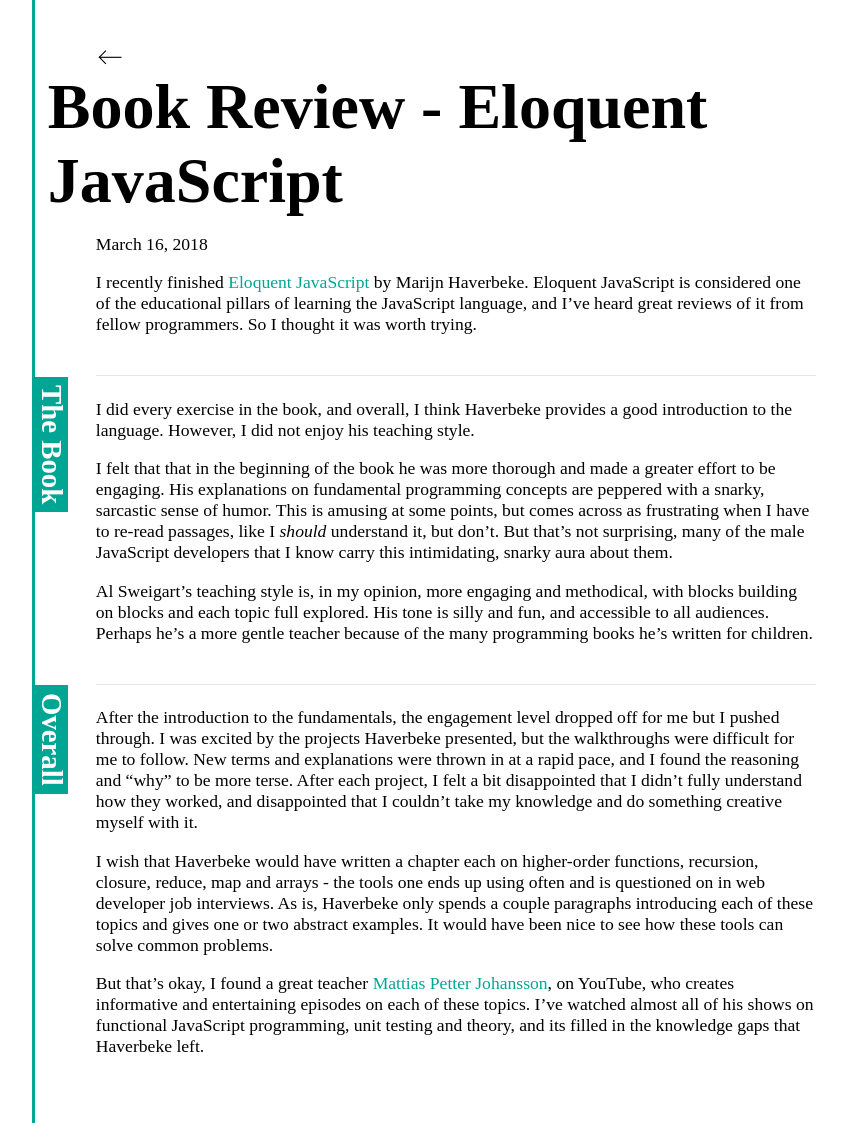
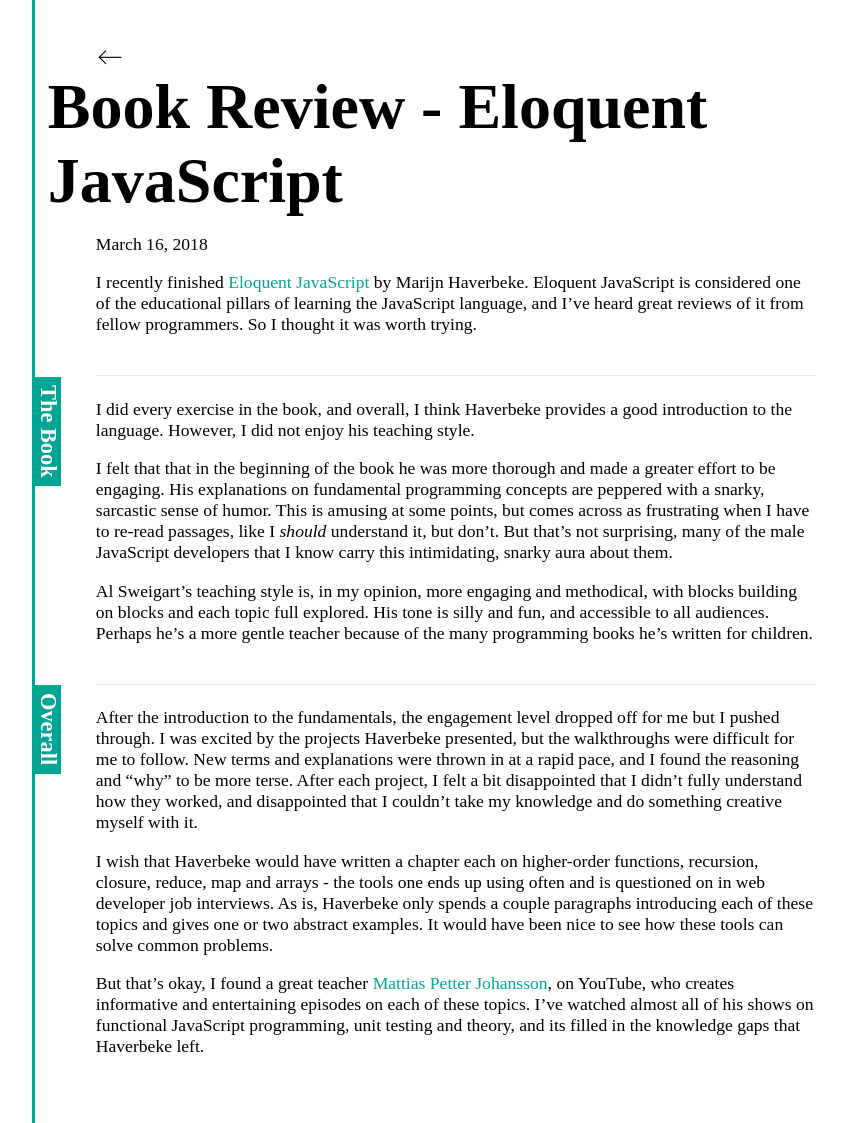
Before and after one commit to cssidy/personal-site, a Jekyll site: the page built from _posts/2018-03-16-Book-Review-Eloquent-JavaScript.md, in a window 1280 px wide. Shown: the whole page, without its empty margins (208-1055 px from the left). Built offline with Jekyll 4.4.1, drawn with Linux system fonts in a browser that asks for light colours; some web fonts are replaced.

Commit message:
credentials

```diff
--- a/assets/css/base.css
+++ b/assets/css/base.css
@@ -138,10 +138,11 @@ ul li {
     margin: 0 auto;
     font-family: 'Average Sans', serif;
     padding: 1rem 0 3rem 0;
+    position: relative;
 
 }
 
-.gallery h1 {
+.gallery h1, .writing-list h1, .post h1, .credentials h1 {
     margin: 0 0 1rem -3rem;
     font-size: 4em;
 }
@@ -203,11 +204,6 @@ ul li {
     font-size: 110%;
 }
 
-.writing-list h1 {
-    margin: 0 0 1rem -3rem;
-    font-size: 4em;
-}
-
 .writing-list ul {
     padding: 0.5rem;
     margin: 0;
@@ -239,16 +235,10 @@ ul li {
 	writing-mode: vertical-rl;
 	float: left;
 	margin: 1.5rem 0 0 -3.8rem;
-	font-size: 1.8em;
+	font-size: 1.4em;
 	background: #00a693;
     color: #fff;
 	padding: 8px 0;
-    font-family: 'Average', serif;
-}
-
-.post h1 {
-	margin: 0 0 1rem -3rem;
-	font-size: 4em;
     font-family: 'Average', serif;
 }
 
@@ -287,29 +277,14 @@ ul li {
     background-color: #fff;
 }
 
-.credentials-col{
-    padding: 1rem 0;
-}
-
-.credentials-col section {
-    padding: 0 1rem 1rem 1rem;
-}
-
-.credentials-col article {
+.credentials-grid article {
     border-top: 1px solid #e6e6e6;
     padding: 1rem 0;
-}
-
-.credentials h1 {
-    margin: 0 0 1rem -3rem;
-    font-size: 4em;
 }
 
 .credentials h2 {
     margin: 0 0 1rem 0;
     font-size: 1.8em;
-    background: #00a693;
-    color: #fff;
     padding: 8px;
 }
 
```
Also changed, not shown: credentials.html (+5 -11 lines).
